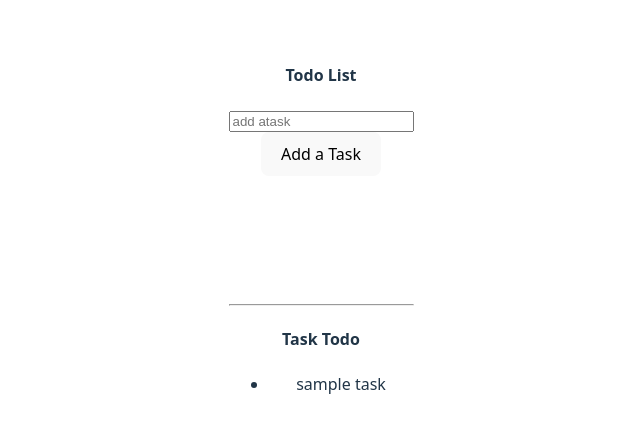
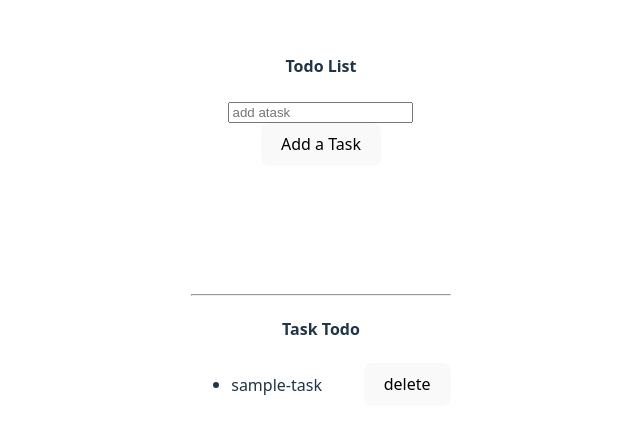
Before and after one commit to SAgNik-MonDA/MERN_STACK_Development, a React (Vite) app in the folder React/react-state/: page / in a window 1280 px wide. Shown: the part 173-606 px from the top of the page, without its empty margins (319-959 px from the left). Built offline with nearby package versions, Linux system fonts and the light colour scheme.

Commit message:
modify 28

```diff
--- a/React/react-state/package.json
+++ b/React/react-state/package.json
@@ -11,7 +11,8 @@
   },
   "dependencies": {
     "react": "^19.1.1",
-    "react-dom": "^19.1.1"
+    "react-dom": "^19.1.1",
+    "uuid": "^13.0.0"
   },
   "devDependencies": {
     "@eslint/js": "^9.36.0",
--- a/React/react-state/src/TodoList.jsx
+++ b/React/react-state/src/TodoList.jsx
@@ -1,17 +1,32 @@
 import {useState} from "react";
+import { v4 as uuidv4 } from 'uuid';
+
+
+
+
+
 export default function TodoList(){
-    let[todos,setTodos] = useState(["sample task"]);
+    let[todos,setTodos] = useState([{task:"sample-task",id:uuidv4()}]);
 
     let[newTodo , setNewTodo] = useState("");
 
     let addNewTask = () =>{
-      setTodos([...todos,newTodo]);
+      setTodos((prevTodos) =>{
+        return [...prevTodos,{task:newTodo,id:uuidv4()}]
+      });
       setNewTodo("");
     };
 
     let updateTodoValue = (event) =>{
         setNewTodo(event.target.value);
-    }
+    };
+
+
+    let deleteTodo = (id) =>{
+       setTodos ((prevTodos) => prevtodos.filter((todo) => todo.id != id));
+    };
+
+
 
 
     return (
@@ -31,7 +46,12 @@
             <ul>
                 {
                     todos.map((todo)=>(
-                         <li>{todo}</li>
+                         <li key={todo.id}>
+                          <span>  {todo.task} </span>
+                          &nbsp; &nbsp; &nbsp; &nbsp; &nbsp;
+                          <button onClick={()=>deleteTodo(todo.id)}>delete</button>
+
+                            </li>
                     ))
                 }
             </ul>
```
Also changed, not shown: 1 other file (tests, documents, lock files or other folders).
